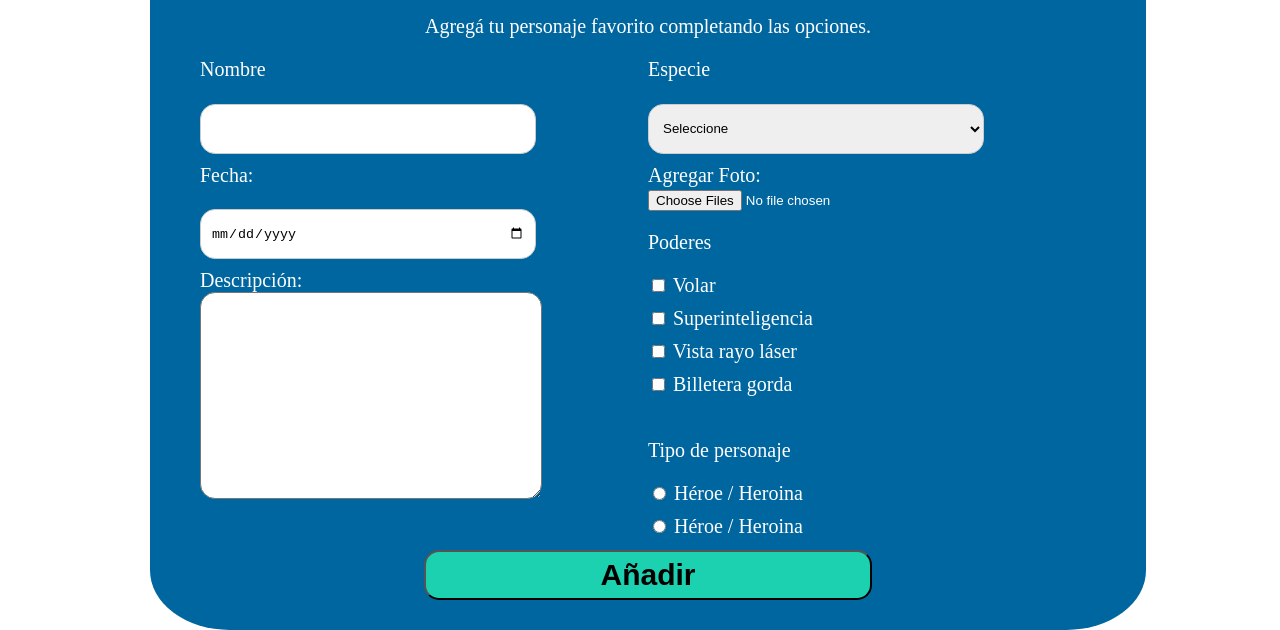
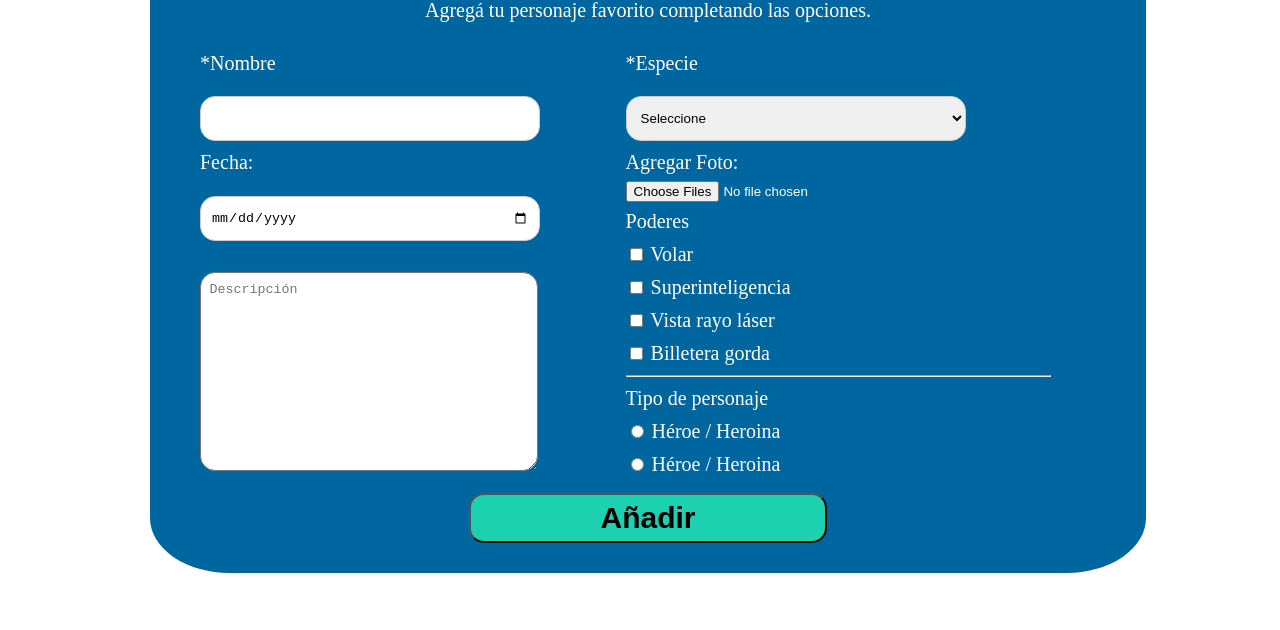
Before and after one commit to lesep28/actividad-formulario, a plain HTML site: page formulario.html in a window 1280 px wide. Shown: the part 312-942 px from the top of the page. After the commit the page ends 885 px from the top, so only its background shows below. Drawn offline with Linux system fonts and the light colour scheme.

Commit message:
commit 2

```diff
--- a/css/styles-form.css
+++ b/css/styles-form.css
@@ -28,7 +28,9 @@ nav{
 
 .head{
     text-align: center;
-
+    margin-top: 0.5rem;
+    margin-bottom: 1rem;
+    padding: 0%;
 }
 
 .container2{
@@ -43,7 +45,7 @@ nav{
 }
 
 .form-groups {
-    width: 100%;
+    width: 95%;
     margin-top: 10px;
     display: flex;
     flex-wrap: wrap;
@@ -54,7 +56,7 @@ nav{
 .form input[type="text"],
 .form input[type="date"],
 .form select{
-    width: 75%;
+    width: 80%;
     height: 10%;
     padding: 10px;
     margin-top: 5px;
@@ -68,6 +70,8 @@ nav{
     width: 75%;
     height: 40%;
     border-radius: 15px;
+    padding: 2%;
+    margin-top: 5%;
 }
 
 
@@ -87,7 +91,7 @@ nav{
     font-size: 30px;
     font-weight: bold;
     cursor: pointer;
-    width: 50%;
+    width: 40%;
     height: 50px;
     border-radius: 15px;
 }
@@ -96,3 +100,12 @@ nav{
     display: flex;
     justify-content: center;
 }
+
+.margen{
+    margin-top: 0.5rem;
+    margin-bottom: 0.2rem;
+}
+.interlineado{
+    margin-top: -1rem;
+    padding-top: -1rem
+}
--- a/formulario.html
+++ b/formulario.html
@@ -23,26 +23,26 @@
     <div class="container2">
         <div class="head">
         <h1>Añadí tu super!</h1>
-        <span>Agregá tu personaje favorito completando las opciones.</span>
+        <p class="interlineado">Agregá tu personaje favorito completando las opciones.</p>
     </div>
         <form class="form">
             <div class="form-groups">
                 <div class="column">
 
-                    <label for="nombre">Nombre</label>
+                    <label  for="nombre">*Nombre</label>
                     <input type="text" name="nombre" required tabindex="1">
 
 
                     <label for="fecha">Fecha:</label>
                     <input type="date" id="fecha" name="fecha" required>
 
-                    <label for="descripcion">Descripción:</label>
-                    <textarea id="descripcion" name="descripcion" rows="4" required></textarea>
+                    <label for="descripcion">  </label>
+                    <textarea id="descripcion" name="descripcion" rows="4" placeholder="Descripción" required></textarea>
                 </div>
 
                 <div class="column">
 
-                    <label for="especie">Especie</label>
+                    <label for="especie">*Especie</label>
                     <select name="nombre-especie">
                         <option value="" disabled selected>Seleccione</option>
                         <option>superhéroe</option>
@@ -50,10 +50,10 @@
                         <option>civil</option>
                     </select>
 
-                    <label for="foto">Agregar Foto:</label>
+                    <label class="margen">Agregar Foto:</label>
                     <input type="file" id="foto" name="foto" accept="image/*" multiple>
 
-                    <p>Poderes</p>
+                    <p class="margen">Poderes</p>
 
                     <label for="poder1" class="vert"><input type="checkbox" id="volar" name="poderes" value="volar">
                         Volar</label>
@@ -69,8 +69,8 @@
                     <label for="poder4"><input type="checkbox" id="billetera-gorda" name="poderes"
                             value="billetera-gorda">
                         Billetera gorda</label>
-                    <br>
-                    <p>Tipo de personaje</p>
+                    <hr></hr>
+                    <p class="margen">Tipo de personaje</p>
                     <label for="tipo1" class="vert"><input type="radio" id="personaje" name="personaje"
                             value="heroe/heroina">
                         Héroe / Heroina</label>
```
